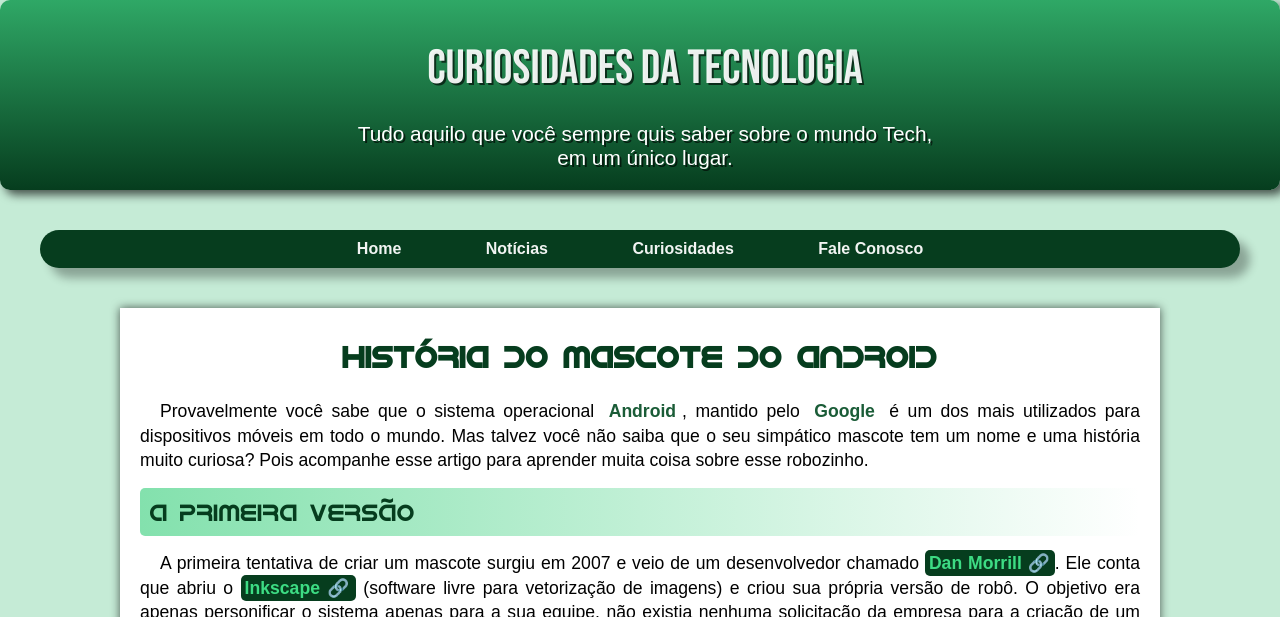
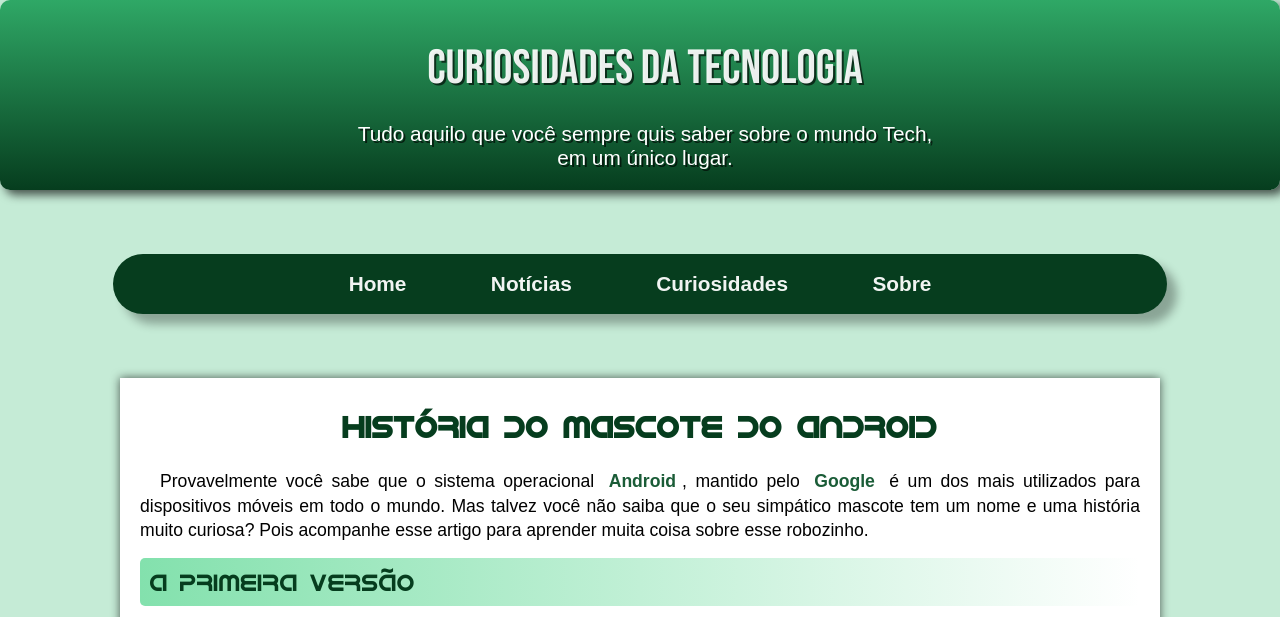
Before and after one commit to Epj-Suporte3/projeto-android, a plain HTML site: page index.html in a window 1280 px wide. Shown: the top 617 px of the page. Drawn offline with Linux system fonts and the light colour scheme.

Commit message:
Mudanças na barra de navegação
Definido um tamanho limite da barra e adicionado mudanças de estilo ao interagir com a barra.

```diff
--- a/estilo/style.css
+++ b/estilo/style.css
@@ -31,6 +31,9 @@
 * {
     margin: 0px;
     padding: 0px;
+    ::-webkit-scrollbar {
+        display: none;
+    }
 }
 
 /*Esta e a caixa principal que engloba todas as outras, todo Seletor e Declaração dentro do Body afetar os demais itens que o mesmo esta englobando, não alterara o valor ja inserido nos demais itens que o Body engloba, porém, estes mesmos itens irão sofrer mudanças para tentar se adaptar de acordo ao estilo do body.*/
@@ -70,17 +73,18 @@ header>p {
     margin: auto;
     padding-left: 10px;
     padding-right: 10px;
+    padding-bottom: 10px;
     text-shadow: 2px 2px 0px rgba(0, 0, 0, 0.635);
 
 }
 
 nav {
     background-color: var(--cor5);
-    border-radius: 200px;
-    padding-left: 10px;
+    border-radius: 30px;
+    max-width: 80%;
     text-align: center;
-    padding: 10px;
-    margin: 40px;
+    margin: 5% auto;
+    padding: 15px;
     box-shadow: 10px 10px 10px rgba(0, 0, 0, 0.303);
 }
 
@@ -89,15 +93,21 @@ nav>a {
     color: rgba(255, 255, 255, 0.946);
     margin-right: 40px;
     margin-left: 40px;
+    margin-top: 10px;
+    margin-bottom: 10px;
     text-align: center;
+    line-height: 30px;
+    font-size: 1.3em;
     font-weight: bold;
     transition-duration: 0.5s;
 }
 
 nav a:hover {
     background-color: rgb(42, 165, 42);
+    transition-duration: 0.5s;
+    font-size: 1.7em;
     padding: 10px;
-    border-radius: 5px;
+    border-radius: 40px;
 }
 
 main {
--- a/index.html
+++ b/index.html
@@ -20,7 +20,7 @@
         <a href="#">Home</a>
         <a href="#">Notícias</a>
         <a href="#">Curiosidades</a>
-        <a href="#">Fale Conosco</a>
+        <a href="#">Sobre</a>
     </nav>
     <main>
         <article>
```
